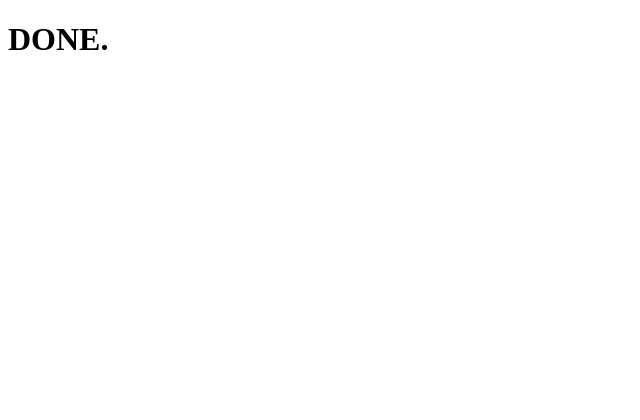
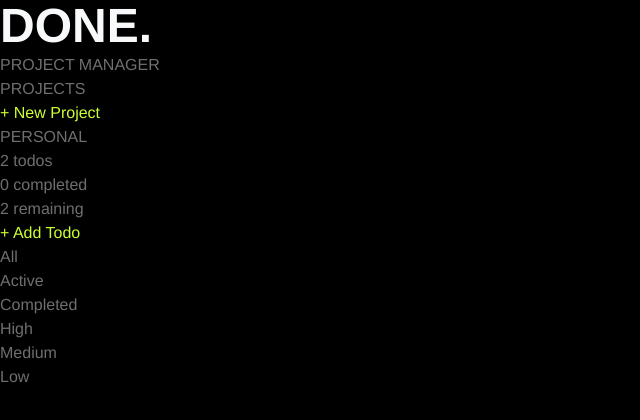
Before and after one commit to Chrono-QuasarDev/done., a website built with webpack: page src/index.html in a window 1280 px wide. Shown: the whole page, without its empty margins (0-640 px from the left). Built offline with nearby package versions, Linux system fonts and the light colour scheme.

Commit message:
feat: create HTML base structure and basic CSS styling

```diff
--- a/package.json
+++ b/package.json
@@ -24,7 +24,9 @@
     "@babel/core": "^7.29.0",
     "@babel/preset-env": "^7.29.0",
     "babel-loader": "^10.0.0",
+    "css-loader": "^7.1.4",
     "html-webpack-plugin": "^5.6.6",
+    "style-loader": "^4.0.0",
     "webpack": "^5.105.3",
     "webpack-cli": "^6.0.1",
     "webpack-dev-server": "^5.2.3"
--- a/src/index.html
+++ b/src/index.html
@@ -6,6 +6,55 @@
   <title>Done.</title>
 </head>
 <body>
-  <h1>DONE.</h1>
+  <div class="container">
+    <aside>
+      <div>
+        <h1>DONE<span class="dot">.</span></h1>
+        <div>PROJECT MANAGER</div>
+      </div>
+      <div>
+        <div>PROJECTS</div>
+        <ul></ul>
+      </div>
+      <div>
+        <a href="#">+ New Project</a>
+      </div>
+    </aside>
+
+    <div class="main">
+      <div class="main_header">
+        <div>
+          <div>PERSONAL</div>
+          <div>
+            <div>
+              <span>2</span> todos
+            </div>
+            <div>
+              <span>0</span> completed
+            </div>
+            <div>
+              <span>2</span> remaining
+            </div>
+          </div>
+        </div>
+        <div>
+          <a href="#">+ Add Todo</a>
+        </div>
+      </div>
+
+      <div class="filters">
+        <ul>
+          <li>All</li>
+          <li>Active</li>
+          <li>Completed</li>
+          <li>High</li>
+          <li>Medium</li>
+          <li>Low</li>
+        </ul>
+      </div>
+
+      <div class="content-area"></div>
+    </div>
+  </div>
 </body>
 </html>
--- a/src/index.js
+++ b/src/index.js
@@ -1,3 +1,4 @@
+import "./style.css";
 import { Todo } from "./modules/todo";
 import { Project } from "./modules/project";
 import { storeProjects, getStoredProjects} from "./modules/storage";
--- /dev/null
+++ b/src/style.css
@@ -0,0 +1,95 @@
+/*
+|-----------------------------------------------------
+| CUSTOM PROPERTIES
+|-----------------------------------------------------
+*/
+:root {
+  /* Colors */
+  --color-primary: #ccff33;
+  --color-secondary: #48cae4;
+
+  /* Neutral Scale */
+  --bg-color: #000000;
+  --sidebar-color: #3a3a3a;
+  --text-color: #6f6f6f;
+  --border-color: #dee2e6;
+  --white: #f8f9fa;
+
+  /* Font Families */
+  --font-family: 'Helvetica', sans-serif;
+
+  /* Font Sizes */
+  --fs-xs: 0.75rem; /* 12px */
+  --fs-sm: 0.875rem; /* 14px */
+  --fs-base: 1rem; /* 16px (My paragraph size) */
+  --fs-lg: 1.125rem; /* 18px */
+  --fs-xl: 1.5rem; /* 24px (H4) */
+  --fs-2xl: 2rem; /* 32px (H3) */
+  --fs-3xl: 3rem; /* 48px (H2) */
+  --fs-4xl: 4rem; /* 64px (H1) */
+
+  /* Line Heights */
+  --line-height-tight: 1.1;
+  --line-height-base: 1.5;
+
+  /* Font Weights */
+  --fw-normal: 400;
+  --fw-bold: 700;
+
+  /* Spacing */
+  --spacing-xs: 0.25rem; /* 4px */
+  --spacing-sm: 0.5rem; /* 8px */
+  --spacing-md: 1rem; /* 16px */
+  --spacing-lg: 2rem; /* 32px */
+}
+
+
+/*
+|-----------------------------------------------------
+| BASE RESET
+|-----------------------------------------------------
+*/
+
+html {
+  font-size: 100%;
+  scroll-behavior: smooth;
+}
+
+*, *::before, *::after {
+  box-sizing: border-box;
+  padding: 0;
+  margin: 0;
+}
+
+
+/*
+|-----------------------------------------------------
+| BASE STYLES
+|-----------------------------------------------------
+*/
+
+body {
+  font-family: var(--font-family);
+  font-size: var(--fs-base);
+  line-height: var(--line-height-base);
+  color: var(--text-color);
+  background-color: var(--bg-color);
+}
+
+h1 {
+  font-size: var(--fs-3xl);
+  line-height: var(--line-height-tight);
+  font-weight: var(--fw-bold);
+  color: var(--white);
+}
+
+a {
+  color: var(--color-primary);
+  text-decoration: none;
+  transition: color 0.2s ease;
+}
+
+ul {
+  list-style: none;
+  padding: 0;
+}
--- a/webpack.config.js
+++ b/webpack.config.js
@@ -31,6 +31,10 @@ module.exports = {
               ]
             }
           }
+      },
+      {
+        test: /\.css$/,
+        use: ['style-loader', 'css-loader'],
       }
     ]
   }
```
Also changed, not shown: 1 other file.
